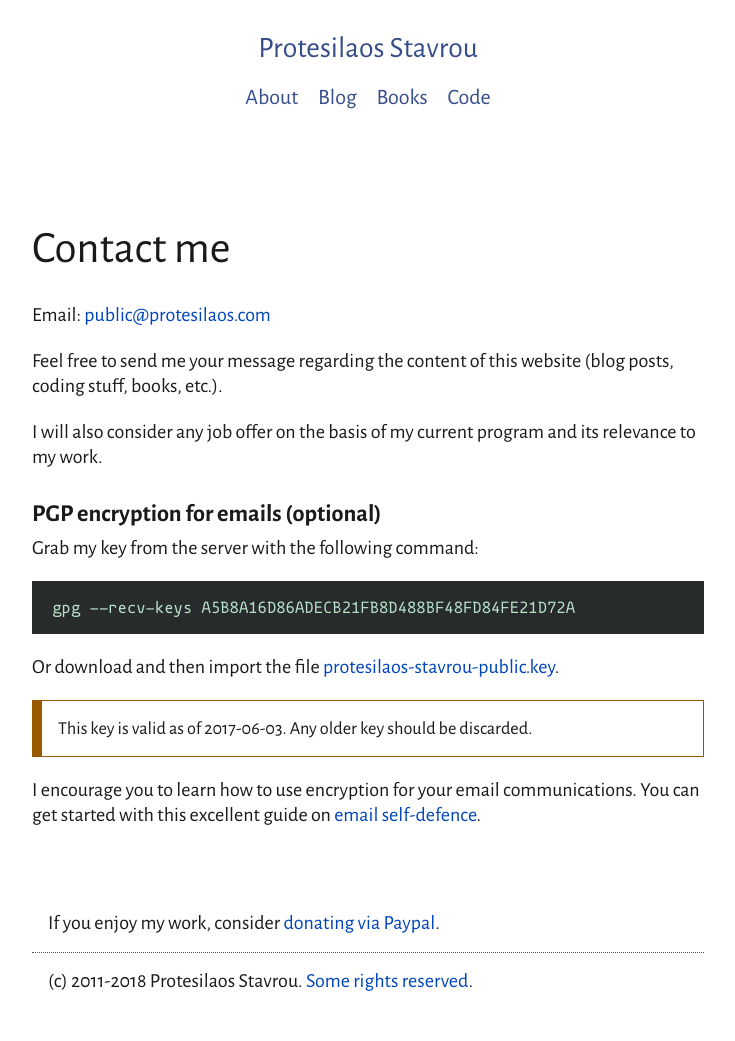
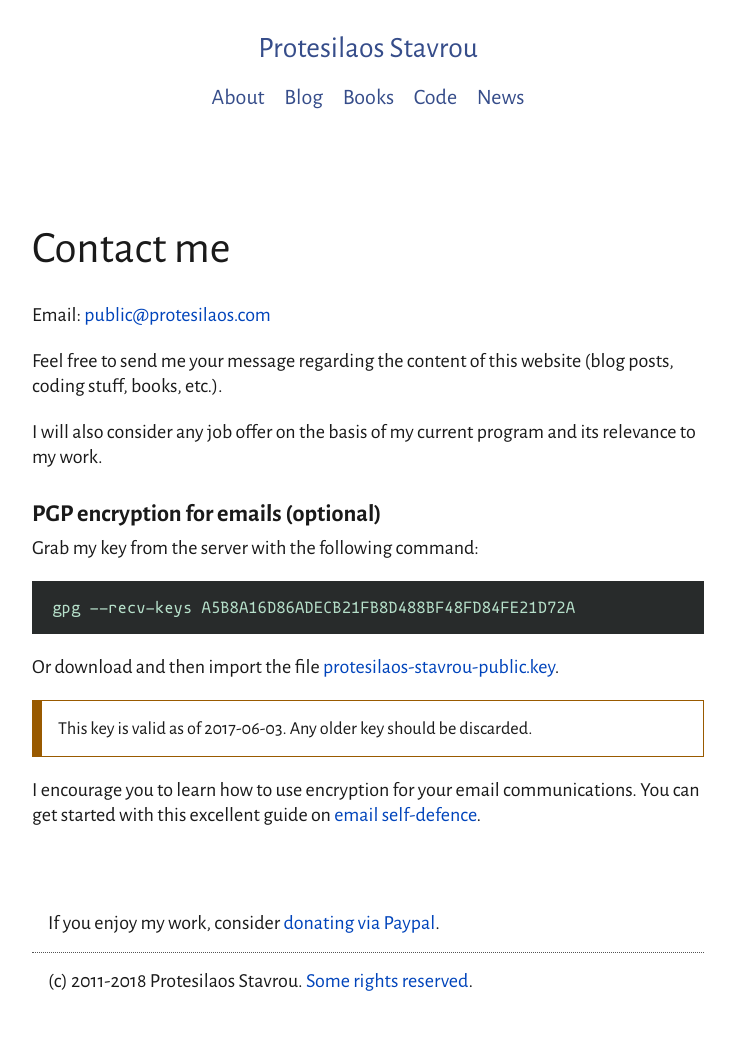
Before and after one commit to protesilaos/protesilaos.github.io, a Jekyll site: the page built from _pages/contact.md, in a window 1280 px wide. Shown: the whole page, without its empty margins (272-1007 px from the left). Built offline with Jekyll 4.4.1, drawn with Linux system fonts in a browser that asks for light colours.

Commit message:
Add news section to menu

```diff
--- a/_data/menu.yml
+++ b/_data/menu.yml
@@ -6,3 +6,5 @@
   url: "/books/"
 - name: Code
   url: "/code/"
+- name: News
+  url: "/news/"
```
